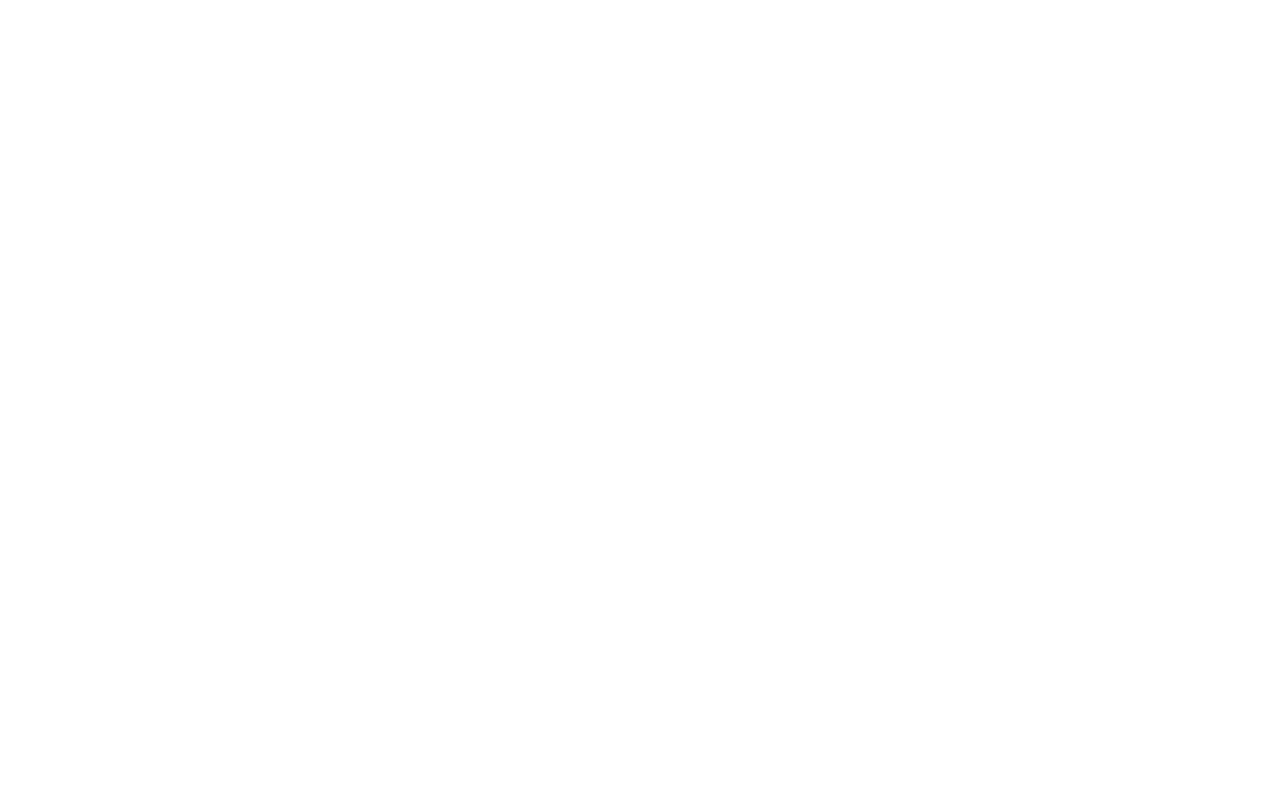
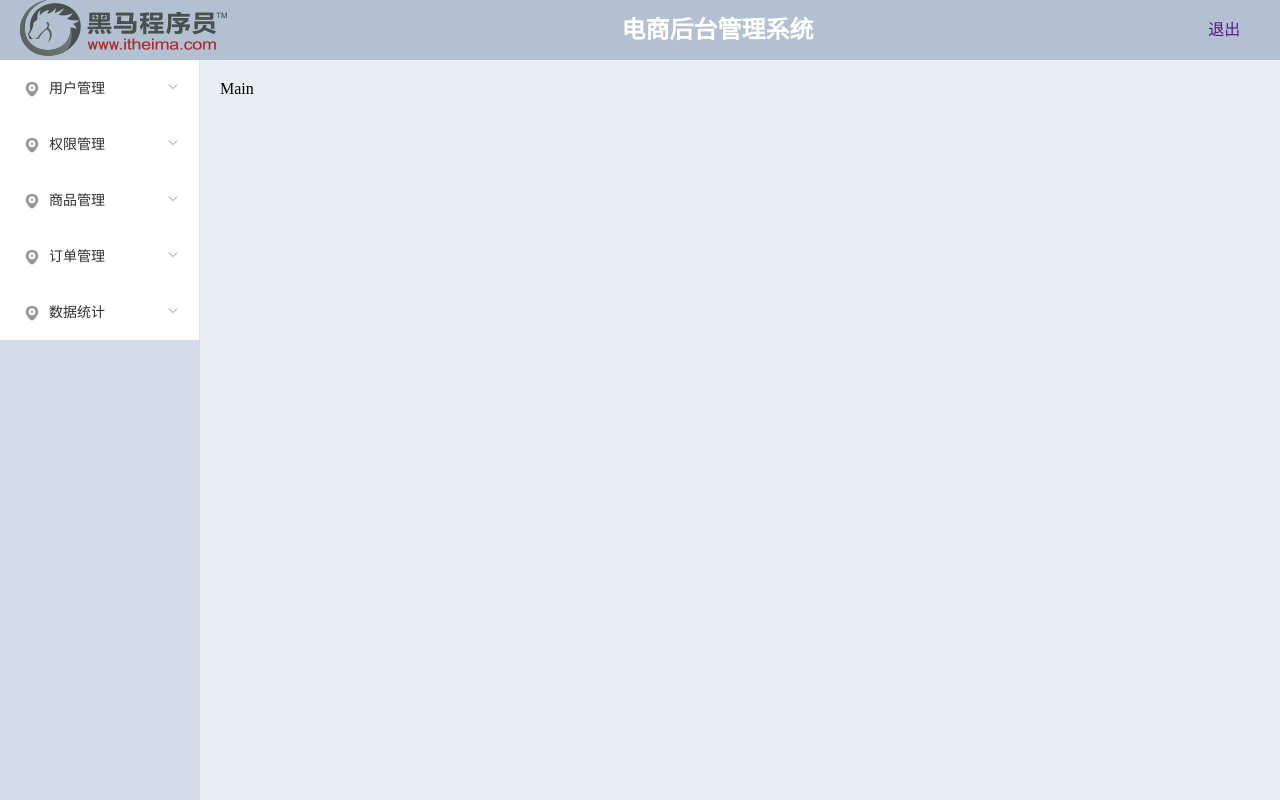
Before and after one commit to a2858634276/mullmanager, a Vue app: page / in a window 1280 px wide. Built offline with nearby package versions, Linux system fonts and the light colour scheme.

Commit message:
侧边栏-引入导航菜单

```diff
--- a/src/assets/css/index.css
+++ b/src/assets/css/index.css
@@ -1,5 +1,8 @@
-html, body {
+html, body, h2 {
     margin: 0;
     padding: 0;
     height: 100%;
 }
+h2 {
+    height: 100%;
+}
--- /dev/null
+++ b/src/assets/http.js
@@ -0,0 +1,10 @@
+import axios from 'axios'
+
+const HttpHelper = {}
+// 将axios配置成Vue插件
+HttpHelper.install = function fn (Vue) {
+  axios.defaults.baseURL = 'http://localhost:8888/api/private/v1/'
+  Vue.prototype.$http = axios
+}
+
+export default HttpHelper
--- a/src/main.js
+++ b/src/main.js
@@ -3,11 +3,13 @@
 import Vue from 'vue'
 import ElementUI from 'element-ui'
 import 'element-ui/lib/theme-chalk/index.css'
+import Http from '@/assets/http.js'
 import App from './App'
 import router from './router'
 import '@/assets/css/index.css'
 
 Vue.use(ElementUI)
+Vue.use(Http)
 
 Vue.config.productionTip = false
 
--- a/src/router/index.js
+++ b/src/router/index.js
@@ -1,6 +1,7 @@
 import Vue from 'vue'
 import Router from 'vue-router'
 import Login from '@/views/login'
+import Home from '@/views/Home'
 
 Vue.use(Router)
 
@@ -8,5 +9,8 @@
   routes: [{
     path: '/login',
     component: Login
+  }, {
+    path: '/',
+    component: Home
   }]
 })
--- /dev/null
+++ b/src/views/Home.vue
@@ -0,0 +1,124 @@
+<template>
+<el-container class="container">
+    <el-header class="header">
+        <el-row>
+            <el-col :span="4">
+                <img src="../assets/logo.png">
+        </el-col>
+                <el-col :span="19">
+                    <h2 class="middle">电商后台管理系统</h2>
+                </el-col>
+                <el-col :span="1">
+                    <a href="" class="loginout">退出</a>
+                </el-col>
+        </el-row>
+    </el-header>
+    <el-container>
+        <el-aside width="200px" class="aside">
+            <el-menu
+              router="true"
+              unique-opened="true"
+              default-active="1"
+              class="el-menu-vertical-demo">
+                <el-submenu index="/users">
+                    <template slot="title">
+                        <i class="el-icon-location"></i>
+                        <span>用户管理</span>
+                    </template>
+                    <el-menu-item index="1-1">
+                      <i class="el-icon-menu"></i>
+                      用户列表
+                    </el-menu-item>
+                </el-submenu>
+                <el-submenu index="2">
+                    <template slot="title">
+                        <i class="el-icon-location"></i>
+                        <span>权限管理</span>
+                    </template>
+                    <el-menu-item index="/role">
+                      <i class="el-icon-menu"></i>
+                      角色列表
+                    </el-menu-item>
+                    <el-menu-item index="/right">
+                      <i class="el-icon-menu"></i>
+                      权限管理
+                    </el-menu-item>
+                </el-submenu>
+                <el-submenu index="3">
+                    <template slot="title">
+                        <i class="el-icon-location"></i>
+                        <span>商品管理</span>
+                    </template>
+                    <el-menu-item index="3-1">
+                      <i class="el-icon-menu"></i>
+                      商品列表
+                    </el-menu-item>
+                    <el-menu-item index="3-2">
+                      <i class="el-icon-menu"></i>
+                      分类参数
+                    </el-menu-item>
+                    <el-menu-item index="3-3">
+                      <i class="el-icon-menu"></i>
+                      商品分类
+                    </el-menu-item>
+                </el-submenu>
+                <el-submenu index="4">
+                    <template slot="title">
+                        <i class="el-icon-location"></i>
+                        <span>订单管理</span>
+                    </template>
+                    <el-menu-item index="4-1">
+                      <i class="el-icon-menu"></i>
+                      订单列表
+                    </el-menu-item>
+                </el-submenu>
+                <el-submenu index="5">
+                    <template slot="title">
+                        <i class="el-icon-location"></i>
+                        <span>数据统计</span>
+                    </template>
+                    <el-menu-item index="5-1">
+                      <i class="el-icon-menu"></i>
+                      数据报表
+                    </el-menu-item>
+                </el-submenu>
+            </el-menu>
+        </el-aside>
+        <el-main class="main">Main</el-main>
+    </el-container>
+</el-container>
+</template>
+
+<script>
+export default {}
+</script>
+
+<style>
+.container {
+    height: 100%;
+}
+
+.header {
+    background-color: #b3c0d1;
+}
+
+.aside {
+    background-color: #d3dce6;
+}
+
+.main {
+    background-color: #e9eef3;
+    height: 100%;
+}
+
+.header .middle {
+    line-height: 60px;
+    color: #fff;
+    text-align: center;
+}
+
+.header .loginout {
+    line-height: 60px;
+    text-decoration: none;
+}
+</style>
--- a/src/views/login.vue
+++ b/src/views/login.vue
@@ -1,13 +1,16 @@
 <template>
   <div class="login-wrap">
     <el-form class="login-form" label-position="top" label-width="80px">
+      <h2>用户登录</h2>
       <el-form-item label="用户名">
         <el-input v-model="formdata.username"></el-input>
       </el-form-item>
       <el-form-item label="密码">
         <el-input v-model="formdata.password"></el-input>
       </el-form-item>
-      <el-button class="login-button" type="primary" plain>登录</el-button>
+      <el-button class="login-button"
+        type="primary" plain
+        @click="handleLogin()">登录</el-button>
     </el-form>
   </div>
 </template>
@@ -19,6 +22,20 @@
       formdata: {
         usernmae: '',
         password: ''
+      }
+    }
+  },
+  methods: {
+    async handleLogin () {
+      const res = await this.$http.post('login', this.formdata)
+      const {meta} = res.data
+      if (meta.status === 200) {
+        const token = res.data.data.token
+        sessionStorage.setItem('token', token)
+        this.$router.push('/')
+        this.$message.success(meta.msg)
+      } else {
+        this.$message.error(meta.msg)
       }
     }
   }
```
Also changed, not shown: src/assets/logo.png.
